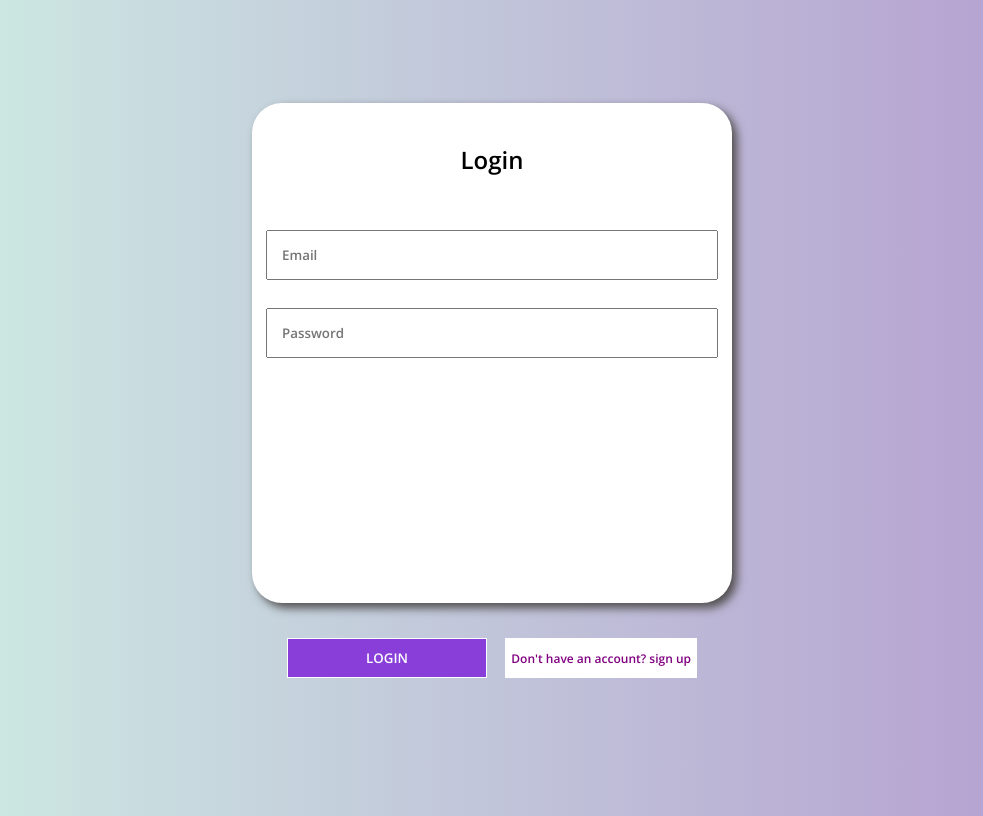
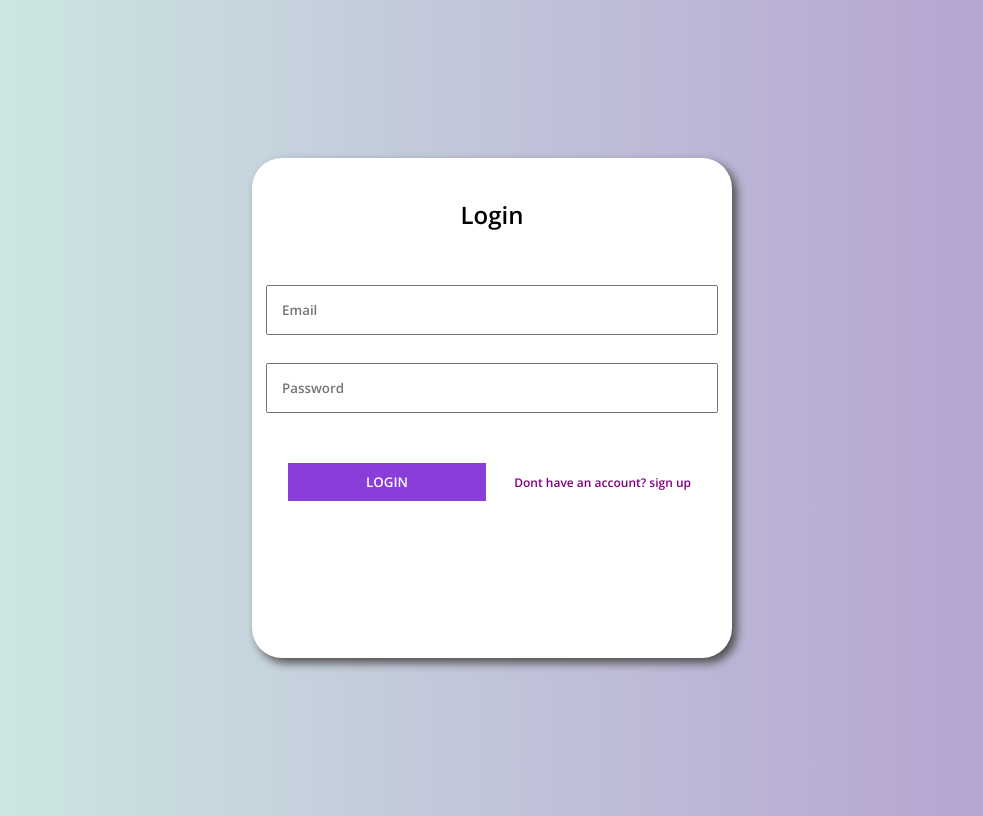
Before and after one commit to AymenBenyoub/simple-sign-up, a React (Vite) app: page / in a window 1280 px wide. Shown: the whole page, without its empty margins (148-1131 px from the left). Built offline with nearby package versions, Linux system fonts and the light colour scheme.

Commit message:
passed the toggleForm as a prop to fix the layout

```diff
--- a/src/Login.jsx
+++ b/src/Login.jsx
@@ -1,4 +1,4 @@
-export default function Login() {
+export default function Login({ toggleForm }) {
   const h2_inlineStyle = {
     marginBottom: "40px",
     marginTop: "40px",
@@ -9,6 +9,12 @@ export default function Login() {
         <h2 style={h2_inlineStyle}>Login</h2>
         <input type="email" placeholder="Email" />
         <input type="password" placeholder="Password" />
+        <div className="signupORlogin">
+          <button className="signupButton"> Login</button>
+          <button className="toggleAuth" onClick={toggleForm}>
+            Dont have an account? sign up
+          </button>
+        </div>
       </section>
     </>
   );
--- a/src/signup.jsx
+++ b/src/signup.jsx
@@ -1,4 +1,4 @@
-export default function signup() {
+export default function signup({ toggleForm }) {
   return (
     <>
       <section className="signupContainer">
@@ -10,10 +10,12 @@ export default function signup() {
         <input type="email" placeholder="Email" />
         <input type="password" placeholder="Password" />
         <input type="password" placeholder="Confirm Password" />
-        {/* <div className="signupORlogin">
+        <div className="signupORlogin">
           <button className="signupButton">Sign up</button>
-          <button className="toggleAuth">Already have an account? Login</button>
-        </div> */}
+          <button className="toggleAuth" onClick={toggleForm}>
+            Already have an account? Login
+          </button>
+        </div>
       </section>
     </>
   );
--- a/src/toggleAuthScreen.jsx
+++ b/src/toggleAuthScreen.jsx
@@ -2,7 +2,7 @@ import { useState } from "react";
 import Login from "./Login.jsx";
 import Signup from "./signup.jsx";
 
-export default function toggleAuthScreen() {
+export default function ToggleAuthScreen() {
   const [isLogin, setIsLogin] = useState(true);
 
   const toggleForm = () => {
@@ -11,17 +11,11 @@ export default function toggleAuthScreen() {
 
   return (
     <>
-      {isLogin ? <Login /> : <Signup />}
-      <div className="signupORlogin">
-        <button className="signupButton">
-          {isLogin ? "Login" : "Sign up"}
-        </button>
-        <button className="toggleAuth" onClick={toggleForm}>
-          {isLogin
-            ? "Don't have an account? sign up"
-            : "Already have an account? Login"}
-        </button>
-      </div>
+      {isLogin ? (
+        <Login toggleForm={toggleForm} />
+      ) : (
+        <Signup toggleForm={toggleForm} />
+      )}
     </>
   );
 }
```
